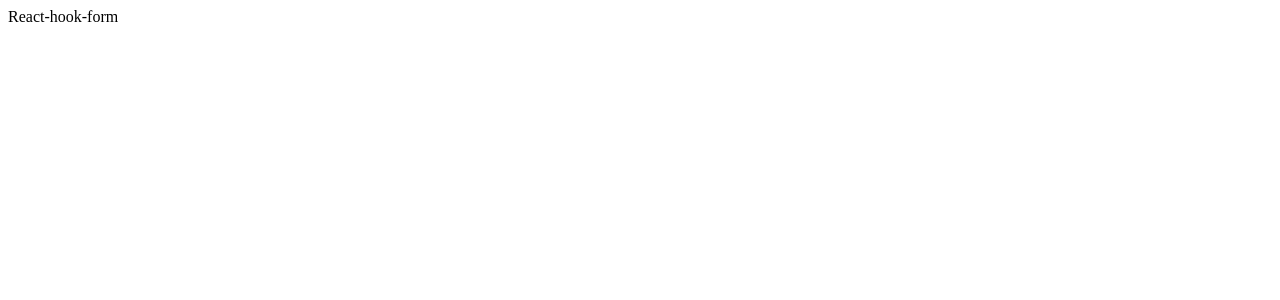
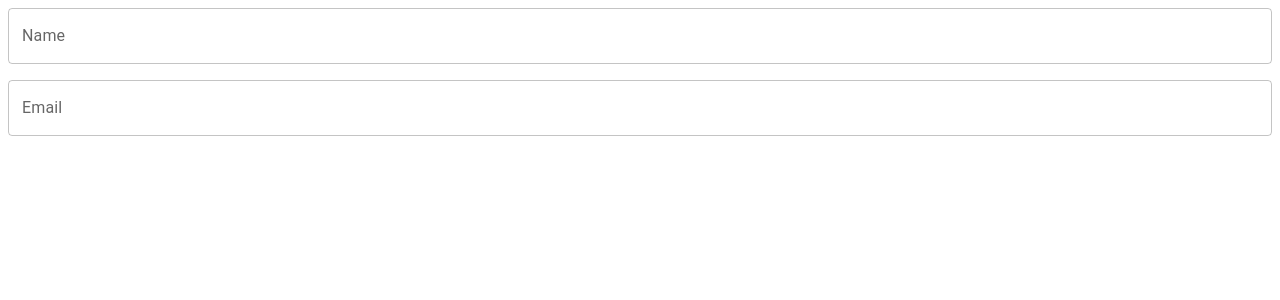
Before and after one commit to Tharun-Balaji/react-hook-form, a React (Vite) app: page / in a window 1280 px wide. Shown: the top 300 px of the page. Built offline with nearby package versions, Linux system fonts and the light colour scheme.

Commit message:
created user component

```diff
--- a/src/App.tsx
+++ b/src/App.tsx
@@ -1,7 +1,8 @@
+import Users from "./Users/components/Users"
 
 
 function App() {
-  return <div>React-hook-form</div>
+  return <Users/>
 }
 
 export default App
--- /dev/null
+++ b/src/Users/components/Users.tsx
@@ -0,0 +1,29 @@
+
+import { useForm } from "react-hook-form";
+import { schema, Schema } from "../../types/schema";
+import { Stack, TextField } from '@mui/material';
+import { zodResolver } from "@hookform/resolvers/zod";
+
+export default function Users() {
+
+  const { register, formState: { errors } } = useForm<Schema>({
+    resolver: zodResolver(schema),
+  });
+
+  return (
+    <Stack sx={{gap:2}}>
+      <TextField
+        {...register("name")}
+        label="Name"
+        error={!!errors.name}
+        helperText={errors.name?.message}
+      />
+      <TextField
+        {...register("email")}
+        label="Email"
+        error={!!errors.email}
+        helperText={errors.email?.message}
+      />
+    </Stack>
+  )
+}
--- a/src/types/schema.ts
+++ b/src/types/schema.ts
@@ -2,7 +2,7 @@
 import { z } from 'zod';
 import { patterns } from '../constants';
 
-const schema = z.object({
+export const schema = z.object({
   name: z.string().min(1, { message: 'Name is required' }),
   email: z.string().min(1, { message: 'Email is required' })
   .refine( email => patterns.email.test(email), {
```
